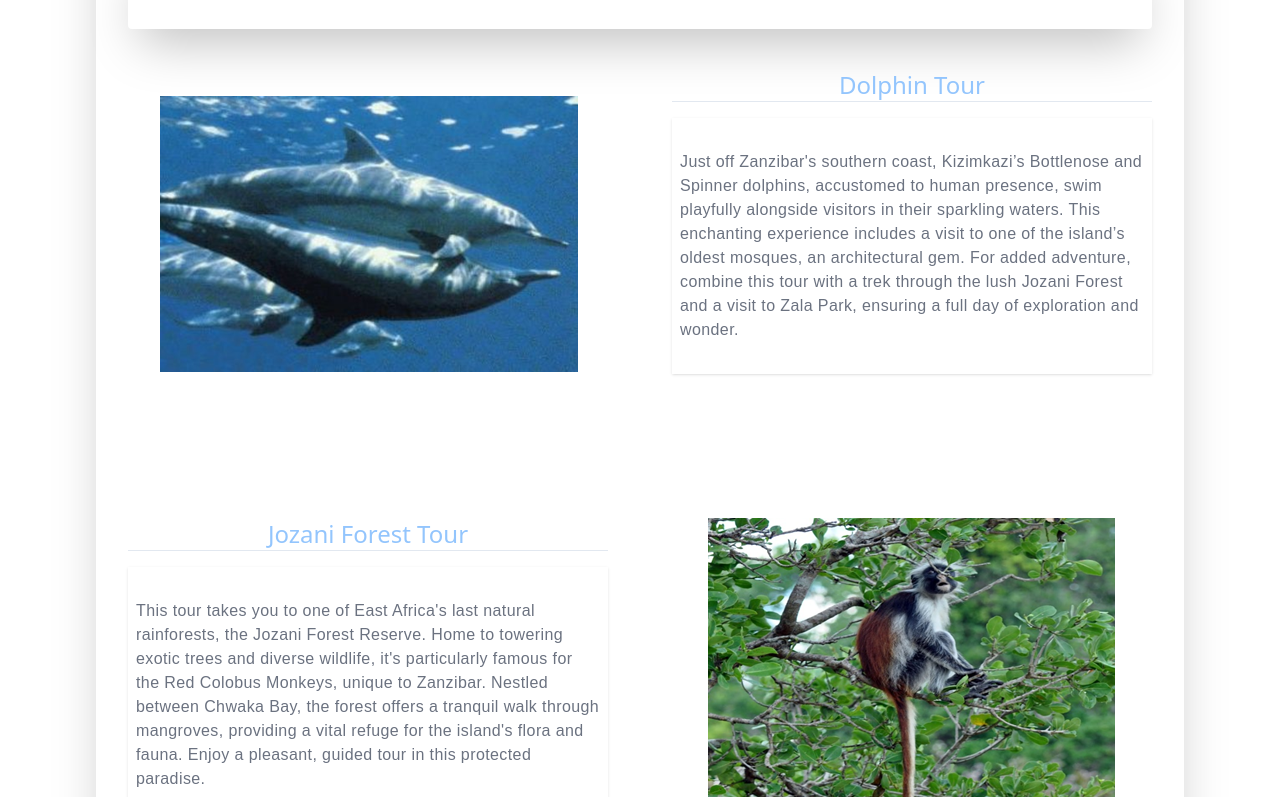
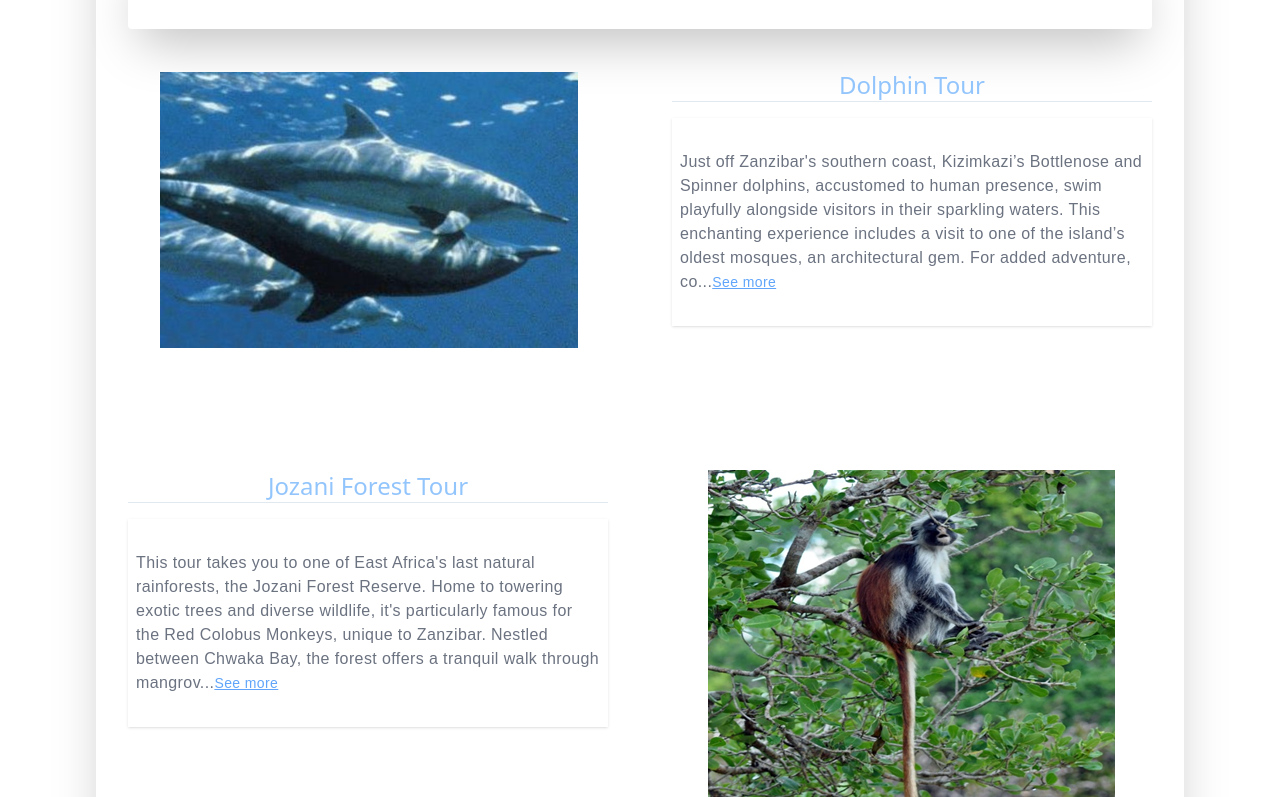
Before and after one commit to asnganje/zan-extreme-app, a React (Vite) app: page / in a window 1280 px wide. Shown: the part 1323-2120 px from the top of the page. Built offline with nearby package versions, Linux system fonts and the light colour scheme.

Commit message:
Add logic for toggling text visibility

```diff
--- a/src/components/dashboard/Dashboard.tsx
+++ b/src/components/dashboard/Dashboard.tsx
@@ -1,29 +1,44 @@
 import { dashItems } from "@/utils/dashItems"
 import { Separator } from "../ui/separator"
-// import { useState } from "react"
+import { useState } from "react"
 
 function Dashboard() {
-  // const [isVisible, setIsVisible] = useState<number[]>([])
+  const [isVisible, setIsVisible] = useState<number[]>([])
 
-  // const toggleVisibility = (id: number) => {
-  //   setIsVisible((prevIds)=> prevIds.includes(id)?
-  //                 prevIds.filter((prevId)=>prevId !== id):
-  //                 [...prevIds, id]
-  // )
+  const toggleVisibility = (id: number) => {
+    setIsVisible((prevIds)=> prevIds.includes(id)?
+                  prevIds.filter((prevId)=>prevId !== id):
+                  [...prevIds, id]
+    )
+  }
 
-  // }
+  const truncateText = (text:string, limit: number) => {
+    if (text.length > 0) {
+      return text.substring(0, limit)+'...'
+    }
+    return text
+  }
+
   return (
     <div className="shadow-2xl my-[12vh] p-8">
       <p className="text-center uppercase text-xl xs:text-3xl text-blue-400 px-1 py-6 shadow-2xl rounded mt-2 mb-10"><span className="hidden md:inline">"Discover Zanzibar: </span><span className="inline md:hidden">"THE </span>Wonders Tour Package<span className="inline md:hidden">"</span><span className="hidden md:inline">"</span></p>
       {
         dashItems.map((item, i)=> {
+          const isFullTextVisible = isVisible.includes(item.id)
+          const textLimit = 300;
           return (
             <div key={item.id} className={`flex flex-col md:grid md:grid-cols-2 md:gap-[5vw] mb-[15vh]`}>
               <div className={`flex flex-col ${i % 2 === 0 ? 'md:order-2' : 'md:order-1'}`}>
                 <p className="text-blue-300 text-center text-2xl cursor-pointer">{item.heading}</p>
                 <Separator className="text-orange-400 mb-4"/>
                 <p className="px-2 text-start md:py-8 shadow font-montserrat text-gray-500 dark:text-white tracking-wide mb-6">
-                  {item.text}
+                  {isFullTextVisible ? item.text : truncateText(item.text, textLimit)}
+                  <button
+                    className="inline text-xs xs:text-sm text-blue-400 underline cursor-pointer"
+                    onClick={()=>toggleVisibility(item.id)}
+                    >
+                      {isFullTextVisible?'See less':'See more'}
+                    </button>
                 </p>
             </div>
             <div className={`flex justify-center items-center ${i % 2 === 0 ? 'md:order-1' : 'md:order-2'}`}>
```
